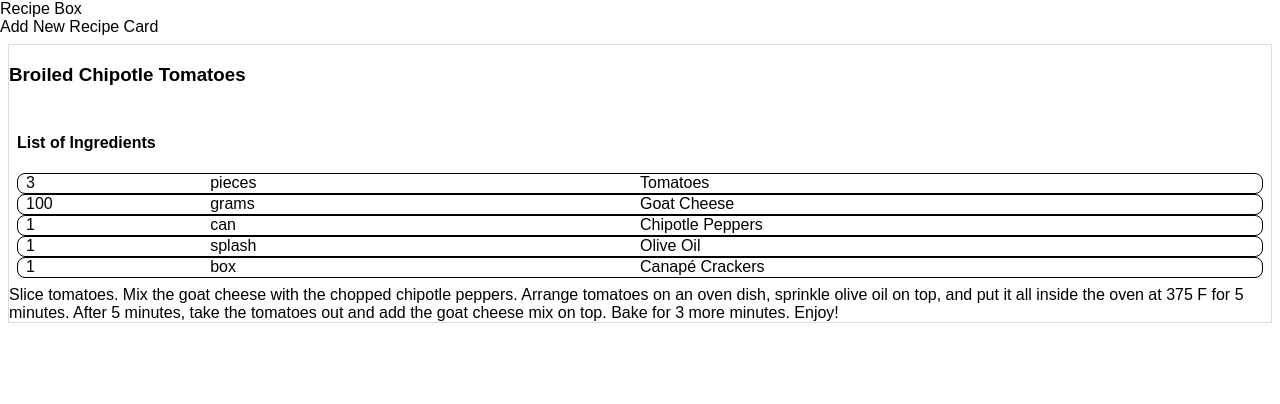
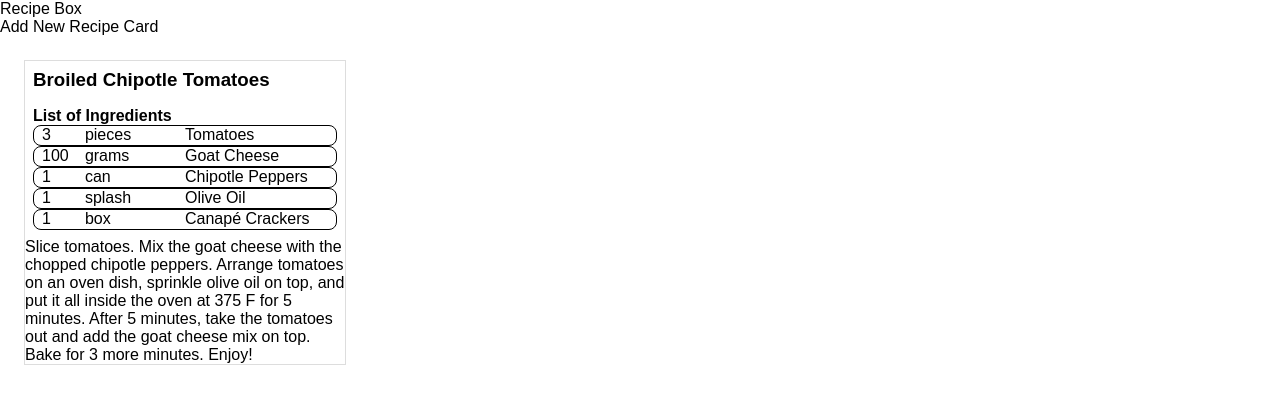
Before and after one commit to cgarate/recipe-box-react-ts, a React (Create React App) app: page / in a window 1280 px wide. Shown: the top 404 px of the page. Built offline with nearby package versions, Linux system fonts and the light colour scheme.

Commit message:
Updated styles, organized files, created header components

```diff
--- a/src/App.tsx
+++ b/src/App.tsx
@@ -1,5 +1,5 @@
 import * as React from "react";
-import { BoxUIContainer } from './components/BoxUIContainer';
+import { BoxUIContainer } from './common/BoxUIContainer';
 import { Header } from "./components/Header";
 import Recipes from './components/recipes';
 import { theme, ThemeProvider } from "./theme";
@@ -8,7 +8,7 @@ class App extends React.Component {
   public render() {
     return (
       <ThemeProvider theme={theme}>
-        <BoxUIContainer>
+        <BoxUIContainer >
           <Header />
           <Recipes />
         </BoxUIContainer>
--- a/src/components/BoxUIContainer.tsx
+++ b/src/common/BoxUIContainer.tsx
@@ -1,5 +1,5 @@
 import * as React from "react";
-import { borders, flexBasis, space, width } from 'styled-system';
+import { borders, space, width } from 'styled-system';
 import styled from "../theme";
 import { StyledSystemProps } from '../theme/theme.types';
 
@@ -15,7 +15,6 @@ const BoxComponent: React.SFC<Props & StyledSystemProps> = ({ className, childre
 export const BoxUIContainer = styled(BoxComponent)`
   ${space}
   ${width}
-  ${flexBasis}
   ${borders}
 `;
 BoxComponent.displayName = "BoxContainer";
--- /dev/null
+++ b/src/common/Hn.tsx
@@ -0,0 +1,63 @@
+import * as React from "react";
+import { space } from 'styled-system';
+import styled from "../theme";
+import { StyledSystemProps } from '../theme/theme.types';
+
+interface Props {
+  children?: React.ReactNode,
+  className?: string,
+}
+
+const Header1: React.SFC<Props & StyledSystemProps> = ({ className, children }) => {
+  return <h1 className={className ? className : ""}>{children}</h1>
+}
+
+const Header2: React.SFC<Props & StyledSystemProps> = ({ className, children }) => {
+  return <h2 className={className ? className : ""}>{children}</h2>
+}
+
+const Header3: React.SFC<Props & StyledSystemProps> = ({ className, children }) => {
+  return <h3 className={className ? className : ""}>{children}</h3>
+}
+
+const Header4: React.SFC<Props & StyledSystemProps> = ({ className, children }) => {
+  return <h4 className={className ? className : ""}>{children}</h4>
+}
+
+const Header5: React.SFC<Props & StyledSystemProps> = ({ className, children }) => {
+  return <h5 className={className ? className : ""}>{children}</h5>
+}
+
+const Header6: React.SFC<Props & StyledSystemProps> = ({ className, children }) => {
+  return <h6 className={className ? className : ""}>{children}</h6>
+}
+
+export const H1 = styled(Header1)`
+  ${space}
+`;
+H1.displayName = "H1";
+
+export const H2 = styled(Header2)`
+  ${space}
+`;
+H2.displayName = "H2";
+
+export const H3 = styled(Header3)`
+  ${space}
+`;
+H3.displayName = "H3";
+
+export const H4 = styled(Header4)`
+  ${space}
+`;
+H4.displayName = "H4";
+
+export const H5 = styled(Header5)`
+  ${space}
+`;
+H5.displayName = "H5";
+
+export const H6 = styled(Header6)`
+  ${space}
+`;
+H6.displayName = "H6";
--- a/src/components/Ingredient.tsx
+++ b/src/components/Ingredient.tsx
@@ -1,10 +1,17 @@
 import * as React from "react";
-import { alignItems, borderRadius, borders, justifyContent, space, width } from "styled-system";
+import {
+  alignItems,
+  borderRadius,
+  borders,
+  justifyContent,
+  space,
+  width,
+} from "styled-system";
+import { FlexboxContainer } from "../common/FlexboxContainer";
+import { FlexboxElement } from "../common/FlexboxElement";
 import { IngredientType } from "../store/store.types";
 import styled from "../theme/index";
 import { StyledSystemProps } from "../theme/theme.types";
-import { BoxUIContainer } from "./BoxUIContainer";
-import { FlexboxElement } from './FlexboxElement';
 
 interface Props {
   ingredient: IngredientType;
@@ -15,11 +22,11 @@ export const IngredientComponent: React.SFC<Props & StyledSystemProps> = ({
   ingredient,
   className,
 }) => (
-  <BoxUIContainer className={className ? className : ""} >
-    <FlexboxElement flexBasis='15%'>{ingredient.quantity}</FlexboxElement>
-    <FlexboxElement flexBasis='35%'>{ingredient.unit}</FlexboxElement>
-    <FlexboxElement flexBasis='50%' >{ingredient.name}</FlexboxElement>
-  </BoxUIContainer>
+  <FlexboxContainer className={className ? className : ""}>
+    <FlexboxElement flexBasis="15%">{ingredient.quantity}</FlexboxElement>
+    <FlexboxElement flexBasis="35%">{ingredient.unit}</FlexboxElement>
+    <FlexboxElement flexBasis="50%">{ingredient.name}</FlexboxElement>
+  </FlexboxContainer>
 );
 
 export const Ingredient = styled(IngredientComponent)`
--- a/src/components/IngredientList.tsx
+++ b/src/components/IngredientList.tsx
@@ -1,9 +1,10 @@
 import * as React from "react";
+import { BoxUIContainer } from "../common/BoxUIContainer";
+import { FlexboxContainer } from "../common/FlexboxContainer";
+import { H4 } from "../common/Hn";
 import { IngredientType } from "../store/store.types";
 import { borderRadius } from "../styles/border-radius/index";
 import { spacing } from "../styles/spacing/index";
-import { BoxUIContainer } from "./BoxUIContainer";
-import { FlexboxContainer } from "./FlexboxContainer";
 import { Ingredient } from "./Ingredient";
 
 interface Props {
@@ -13,7 +14,7 @@ interface Props {
 const IngredientList = ({ ingredients }: Props) => {
   return (
     <BoxUIContainer p={spacing.two}>
-      <h4>List of Ingredients</h4>
+      <H4 m="0">List of Ingredients</H4>
       <FlexboxContainer flexDirection="column" justifyContent="flex-start">
         {ingredients.map((ingredient, index) => {
           return (
--- a/src/components/Instructions.tsx
+++ b/src/components/Instructions.tsx
@@ -1,5 +1,5 @@
 import * as React from "react";
-import { BoxUIContainer } from "./BoxUIContainer";
+import { BoxUIContainer } from "../common/BoxUIContainer";
 
 interface Props {
   instructions: string;
--- a/src/components/RecipeCard.tsx
+++ b/src/components/RecipeCard.tsx
@@ -1,11 +1,23 @@
 import * as React from "react";
 import { RecipeType } from "src/store/store.types";
-import { borders, color, space, width  } from "styled-system";
+import {
+  borders,
+  color,
+  height,
+  maxHeight,
+  maxWidth,
+  minHeight,
+  minWidth,
+  space,
+  width,
+} from "styled-system";
+import { FlexboxElement } from "../common/FlexboxElement";
+import { H3 } from "../common/Hn";
+import { spacing } from "../styles/spacing/index";
 import styled from "../theme/index";
 import { StyledSystemProps } from "../theme/theme.types";
-import { BoxUIContainer } from "./BoxUIContainer";
 import IngredientList from "./IngredientList";
-import { InstructionsComponent } from './Instructions';
+import { InstructionsComponent } from "./Instructions";
 
 interface Props {
   recipeData: RecipeType;
@@ -17,11 +29,11 @@ const RecipeCardComponent: React.SFC<Props & StyledSystemProps> = ({
   recipeData,
 }) => {
   return (
-    <BoxUIContainer className={className ? className : ""}>
-      <h3>{recipeData.title}</h3>
-      <IngredientList ingredients={recipeData.ingredients}  />
+    <FlexboxElement className={className ? className : ""}>
+      <H3 p={spacing.two} m="0">{recipeData.title}</H3>
+      <IngredientList ingredients={recipeData.ingredients} />
       <InstructionsComponent instructions={recipeData.instructions} />
-    </BoxUIContainer>
+    </FlexboxElement>
   );
 };
 
@@ -30,5 +42,10 @@ export const RecipeCard = styled(RecipeCardComponent)`
   ${space}
   ${width}
   ${borders}
+  ${maxWidth}
+  ${minWidth}
+  ${maxHeight}
+  ${minHeight}
+  ${height}
 `;
 RecipeCardComponent.displayName = "RecipeCard";
--- a/src/components/recipes.tsx
+++ b/src/components/recipes.tsx
@@ -3,7 +3,7 @@ import { connect } from "react-redux";
 import { selectRecipeRecords } from "src/selectors/recipe.selector";
 import { AppStateType } from "src/store/recipeBox.reducers";
 import { RecipeType } from "src/store/store.types";
-import { FlexboxContainer } from "./FlexboxContainer";
+import { FlexboxContainer } from "../common/FlexboxContainer";
 import { RecipeCard } from "./RecipeCard";
 
 interface Props {
@@ -18,6 +18,9 @@ const Recipes = ({ recipeRecords }: Props) => {
           key={recipe.id}
           recipeData={recipe}
           border="1px solid #dddddd"
+          width="20rem"
+          ml="1rem"
+          mt="1rem"
         />
       ))}
     </FlexboxContainer>
```
Also changed, not shown: src/components/component.types.ts (deleted, +0 -10 lines), src/common/FlexboxContainer.tsx (renamed from src/components/FlexboxContainer.tsx), src/common/FlexboxElement.tsx (renamed from src/components/FlexboxElement.tsx).
